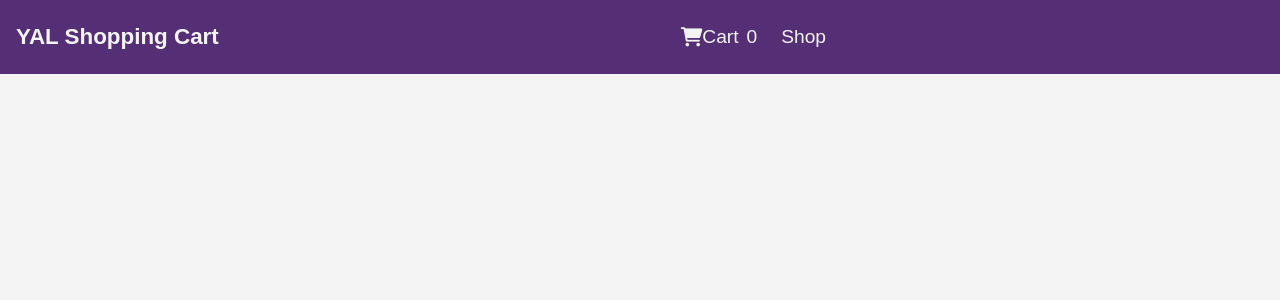
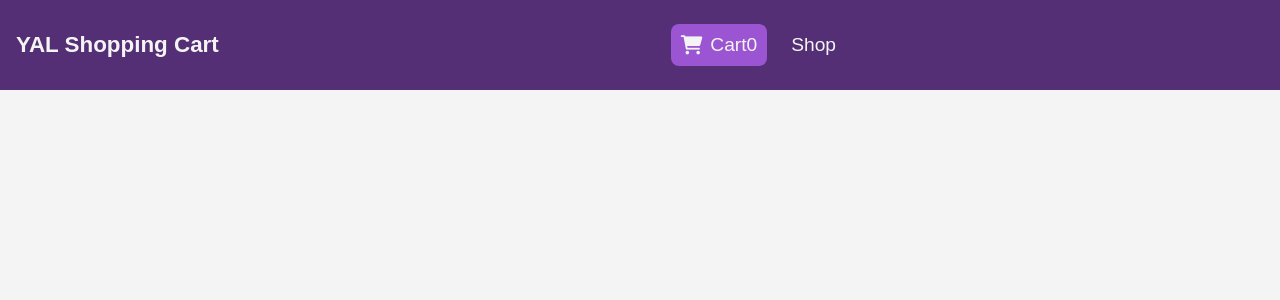
Before and after one commit to IruyCode/FinalProject, a React (Create React App) app in the folder front/: page / in a window 1280 px wide. Shown: the top 300 px of the page. Built offline with nearby package versions, Linux system fonts and the light colour scheme.

Commit message:
Navbar customization updates

```diff
--- a/front/src/components/Navbar.css
+++ b/front/src/components/Navbar.css
@@ -37,3 +37,14 @@
     align-items: center;
     margin-left: 8px;
 }
+
+.cart__link {
+    background: #9B55D3;
+    padding: 10px;
+    border-radius: 8px;
+}
+
+.cart__link:hover {
+    background: #8D4DC0;
+    color: #f4f4f4
+}
--- a/front/src/components/Navbar.js
+++ b/front/src/components/Navbar.js
@@ -10,10 +10,11 @@ const Navbar = () => {
 
             <ul className="navbar__links">
                 <li>
-                    <Link to="/cart">
+                    <Link to="/cart" className="cart__link">
                         <i className="fas fa-shopping-cart"></i>
-                        Cart
-                        <span className="cartlogo__badge">0</span>
+                        <span>Cart
+                        <span className="cartlogo__badge">0</span></span>
+
                     </Link>
                 </li>
 
```
